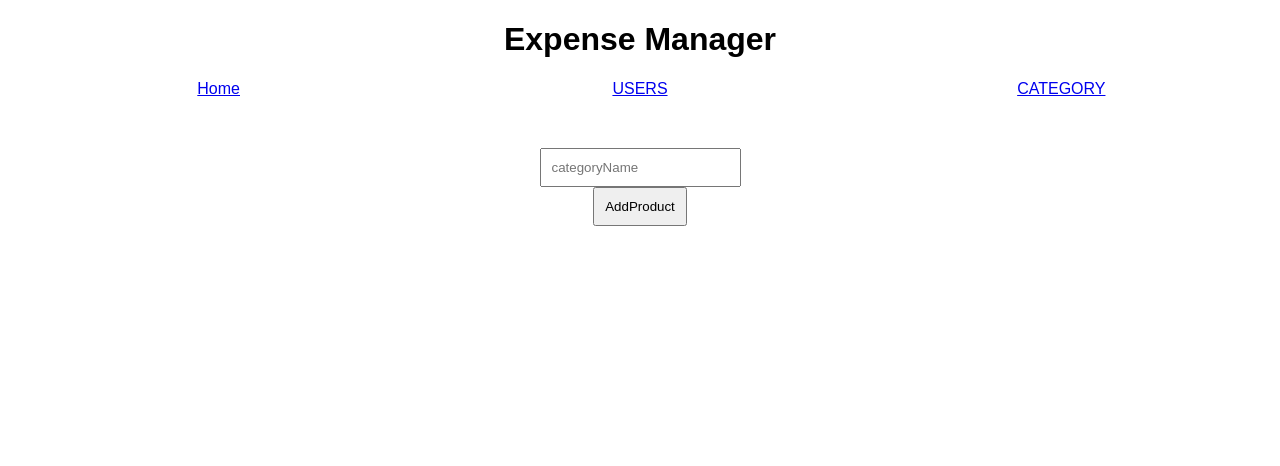
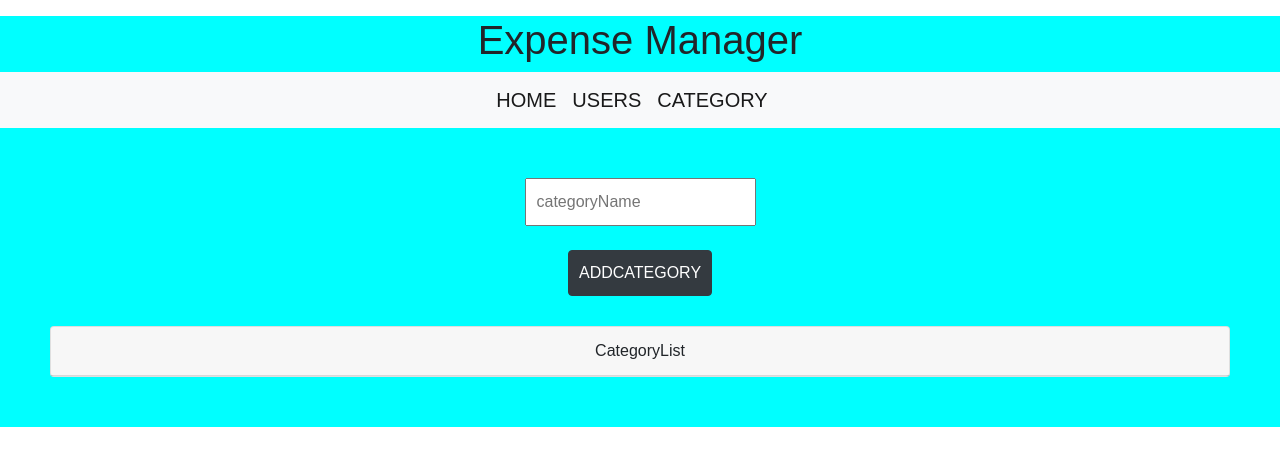
Before and after one commit to AshokJammu/payment_management_system, a React (Create React App) app in the folder payment_management/: page /category in a window 1280 px wide. Shown: the top 466 px of the page. Built offline with nearby package versions, Linux system fonts and the light colour scheme.

Commit message:
Add bootstrap and update user data in home

```diff
--- a/payment_management/src/App.js
+++ b/payment_management/src/App.js
@@ -1,5 +1,6 @@
 import React from "react";
 import "./styles.css";
+import "bootstrap/dist/css/bootstrap.min.css";
 import { Provider } from "react-redux";
 import { BrowserRouter } from "react-router-dom";
 import store from "./redux/store";
@@ -12,7 +13,9 @@ export default function App() {
     <BrowserRouter>
       <Provider store={store}>
         <div className="App">
-          <h1>Expense Manager</h1>
+          <h1 className="row d-flex justify-content-center mt-3">
+            Expense Manager
+          </h1>
           <Navbar />
           <Routes />
         </div>
--- a/payment_management/src/Routes/Category.jsx
+++ b/payment_management/src/Routes/Category.jsx
@@ -23,18 +23,33 @@ export class Category extends React.Component {
           placeholder="categoryName"
           onChange={e => this.setState({ categoryName: e.target.value })}
         />
-
         <br />
-        <button style={{ padding: 10 }} onClick={() => addCategory(this.state)}>
-          AddProduct
+        <br />
+        <button
+          className="btn btn-dark"
+          style={{ padding: 10 }}
+          onClick={() => addCategory(this.state)}
+        >
+          ADDCATEGORY
         </button>
 
         <div style={{ marginTop: 30 }}>
-          {category?.map(item => (
+          {/* {category?.map(item => (
             <div key={uuidv4()}>
               {item.categoryName}
               {console.log(item.categoryName)}
             </div>
+          ))} */}
+        </div>
+
+        <div className="card">
+          <div className="card-header">CategoryList</div>
+          {category?.map(item => (
+            <ul className="list-group list-group-flush">
+              <li className="list-group-item font-weight-bold" key={uuidv4()}>
+                {item.categoryName}
+              </li>
+            </ul>
           ))}
         </div>
       </div>
--- a/payment_management/src/Routes/Home.jsx
+++ b/payment_management/src/Routes/Home.jsx
@@ -1,5 +1,49 @@
 import React from "react";
+import { connect } from "react-redux";
 
-export const Home = () => {
-  return <div>Home</div>;
-};
+export class Home extends React.Component {
+  constructor(props) {
+    super(props);
+    this.state = {
+      user: ""
+    };
+  }
+  handleChange = e => {
+    this.setState({
+      [e.target.name]: e.target.value
+    });
+  };
+
+  render() {
+    const { users } = this.props;
+
+    return (
+      <div style={{ display: "flex", justifyContent: "space-around" }}>
+        <select
+          name="user"
+          onChange={this.handleChange}
+          id=""
+          style={{ padding: 10, marginBottom: 10 }}
+        >
+          <option value="">None</option>
+          {users.map(item => (
+            <option key={item}>{item.userName}</option>
+          ))}
+        </select>
+      </div>
+    );
+  }
+}
+
+const mapStateToProps = state => ({
+  users: state.users
+});
+
+// const mapDispatchToProps = dispatch => ({
+//   addUser: payload => dispatch(addUser(payload))
+// });
+export default connect(
+  mapStateToProps,
+  null
+  // mapDispatchToProps
+)(Home);
--- a/payment_management/src/Routes/Navbar.jsx
+++ b/payment_management/src/Routes/Navbar.jsx
@@ -4,17 +4,33 @@ import { Link } from "react-router-dom";
 
 function Navbar() {
   return (
+    <>
+      <nav className="navbar navbar-light bg-light justify-content-center">
         <div style={{ display: "flex" }}>
-      <Link style={{ flex: 1 }} to="/">
-        Home
+          <Link className="navbar-brand" style={{ flex: 1 }} to="/">
+            HOME
           </Link>
-      <Link style={{ flex: 1 }} to="/users">
+          <Link className="navbar-brand" style={{ flex: 1 }} to="/users">
             USERS
           </Link>
-      <Link style={{ flex: 1 }} to="/category">
+          <Link className="navbar-brand" style={{ flex: 1 }} to="/category">
             CATEGORY
           </Link>
         </div>
+      </nav>
+      {/* <Navbar bg="dark" variant="dark">
+        <Navbar.Brand href="#home">
+          <img
+            alt=""
+            src="/logo.svg"
+            width="30"
+            height="30"
+            className="d-inline-block align-top"
+          />{" "}
+          React Bootstrap
+        </Navbar.Brand>
+      </Navbar> */}
+    </>
   );
 }
 
--- a/payment_management/src/Routes/Routes.jsx
+++ b/payment_management/src/Routes/Routes.jsx
@@ -1,7 +1,7 @@
 import React, { Component } from "react";
 
 import { Route } from "react-router-dom";
-import { Home } from "./Home";
+import Home from "./Home";
 import Users from "./Users";
 import Category from "./Category";
 export default class Routes extends Component {
--- a/payment_management/src/Routes/Users.jsx
+++ b/payment_management/src/Routes/Users.jsx
@@ -23,16 +23,31 @@ export class Users extends React.Component {
           placeholder="username"
           onChange={e => this.setState({ userName: e.target.value })}
         />
-
         <br />
-        <button style={{ padding: 10 }} onClick={() => addUser(this.state)}>
+        <br />
+        <button
+          className="btn btn-dark"
+          style={{ padding: 10 }}
+          onClick={() => addUser(this.state)}
+        >
           AddProduct
         </button>
 
         <div style={{ marginTop: 30 }}>
-          LIST OF USERs:
+          {/* LIST OF USERs:
           {users &&
-            users.map(item => <div key={uuidv4()}>{item.userName}</div>)}
+            users.map(item => <div key={uuidv4()}>{item.userName}</div>)} */}
+        </div>
+
+        <div className="card">
+          <div className="card-header">UserList</div>
+          {users?.map(item => (
+            <ul className="list-group list-group-flush">
+              <li className="list-group-item font-weight-bold" key={uuidv4()}>
+                {item.userName}
+              </li>
+            </ul>
+          ))}
         </div>
       </div>
     );
--- a/payment_management/src/styles.css
+++ b/payment_management/src/styles.css
@@ -1,4 +1,7 @@
 .App {
   font-family: sans-serif;
   text-align: center;
+  background-color: aqua;
 }
+/* .BgClr {
+} */
```
Lines whose indentation alone changed are shown as unchanged.
